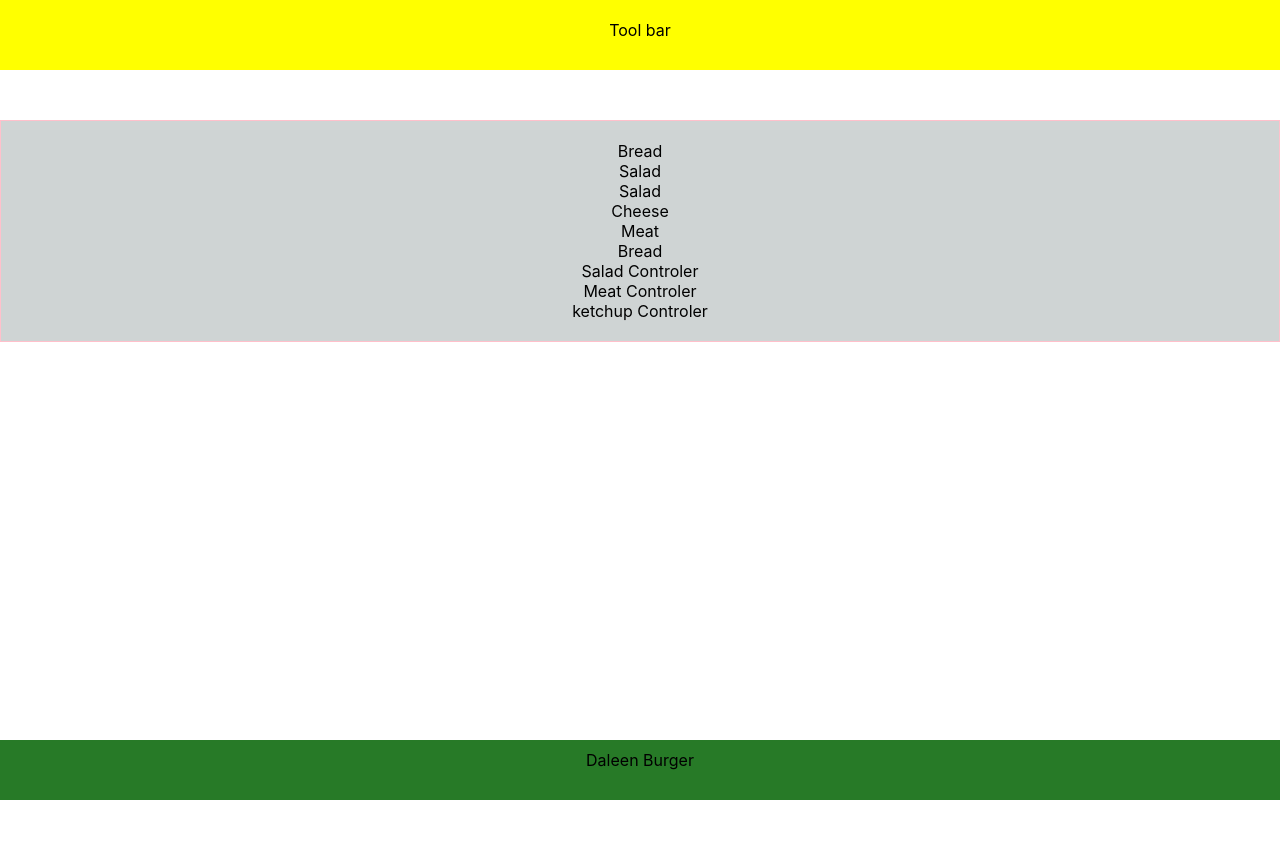
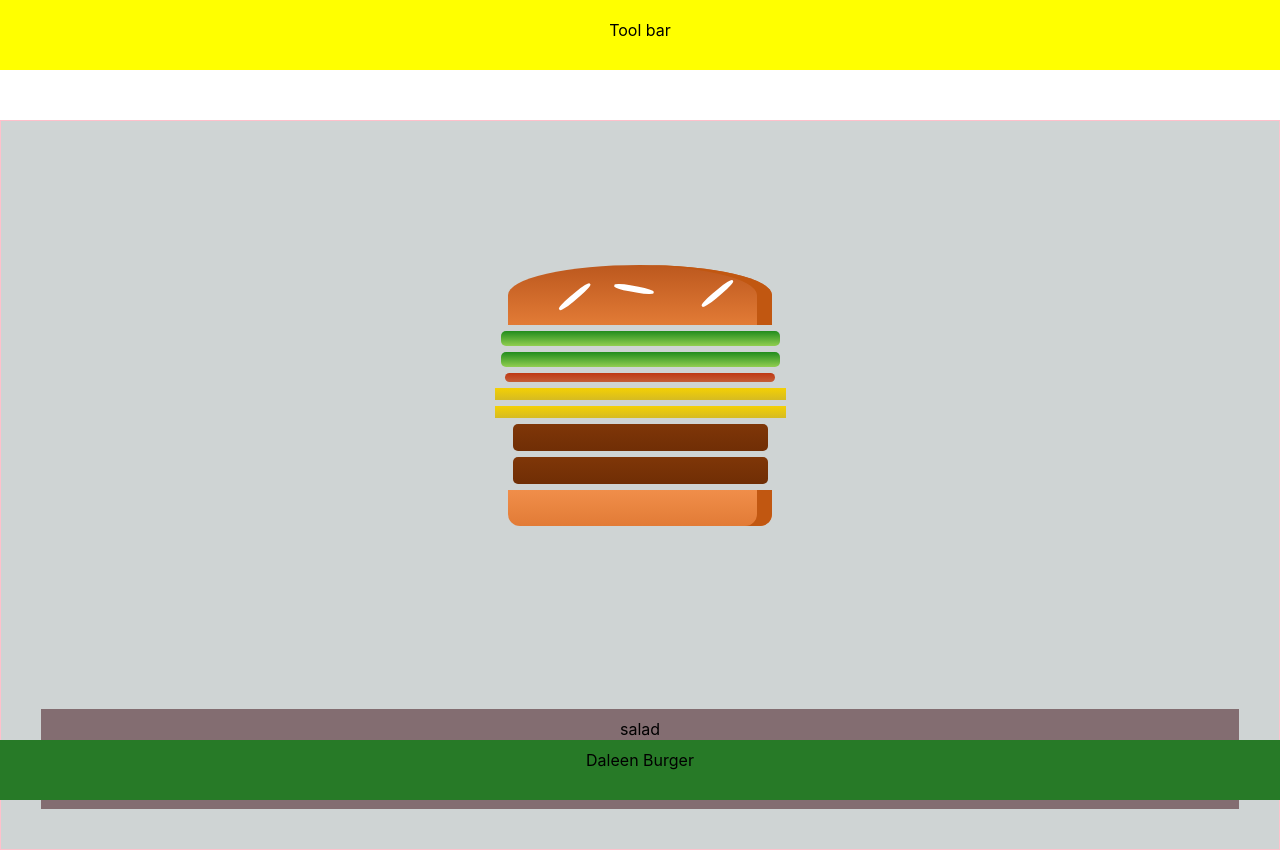
Before and after one commit to MajedDalain/Burger-Builder, a React (Create React App) app: page / in a window 1280 px wide. Before the commit the page ends 800 px from the top, so only its background shows below. Built offline with nearby package versions, Linux system fonts and the light colour scheme.

Commit message:
customization for burger ingridents

```diff
--- a/src/components/Burger/BuilderControls/BuilderControl/BuilderControl.js
+++ b/src/components/Burger/BuilderControls/BuilderControl/BuilderControl.js
@@ -3,7 +3,7 @@ import React from 'react'
 const builderControl = (props) => {
     return (
     <div>
-       {props.children}
+       <label>{props.label}</label>
     </div>)
 }
 
--- a/src/components/Burger/BuilderControls/BuilderControls.js
+++ b/src/components/Burger/BuilderControls/BuilderControls.js
@@ -2,12 +2,15 @@ import React from 'react';
 import BuilderControl from './BuilderControl/BuilderControl';
 import Aux from '../../../containers/hoc/Aux/Aux';
 
-const builderControls = () => {
+const builderControls = (props) => {
+
+    const controllersKeys = Object.keys(props.ingridents);
+
     return (
         <Aux>
-            <BuilderControl>Salad Controler</BuilderControl>
-            <BuilderControl>Meat Controler</BuilderControl>
-            <BuilderControl>ketchup Controler</BuilderControl>
+            <div>
+                {controllersKeys.map(el => <BuilderControl label={el}></BuilderControl>)}
+            </div>
         </Aux>
     )
 }
--- a/src/components/Burger/BurgerIngridents/BurgerIngrident/BurgerIngrident.js
+++ b/src/components/Burger/BurgerIngridents/BurgerIngrident/BurgerIngrident.js
@@ -1,19 +1,33 @@
 import React from 'react';
-
+import classes from './BurgerIngrident.module.css';
 
 const burgerIngrident = (props) => {
     switch(props.type) {
         case "salad":
-            return <div>Salad</div>
+            return <div className={classes.Salad}></div>
             break;
         case "meat":
-            return <div>Meat</div>
+            return <div className={classes.Meat}></div>
             break;
         case "cheese":
-            return <div>Cheese</div>
+            return <div className={classes.Cheese}></div>
+            break;
+        case "bacon":
+                return <div className={classes.Bacon}></div>
+                break;
+        case "top-bread":
+            return (
+                <div className={classes.BreadTop}>
+                    <div className={classes.Seed}></div>
+                    <div className={classes.Seed2}></div>
+                </div>
+            )
+            break;
+        case "bottom-bread":
+            return <div className={classes.BreadBottom}></div>
             break;
         default:
-            return <div>Bread</div>
+            return <div></div>
             break;
 
     }
--- a/src/components/Burger/BurgerIngridents/BurgerIngrident/BurgerIngrident.module.css
+++ b/src/components/Burger/BurgerIngridents/BurgerIngrident/BurgerIngrident.module.css
@@ -0,0 +1,85 @@
+.BreadTop {
+    width: 88%;
+    height: 20%;
+    border-radius: 50% 50% 0 0;
+    background: linear-gradient(#bc581e,#e27b36);
+    box-shadow: inset -15px 0 #c15711;
+    margin: auto;
+    margin-bottom: 2%;
+    position: relative;
+}
+.Seed{
+    width: 15%;
+    height: 10%;
+    background-color: white;
+    position: absolute;
+    top: 35%;
+    left: 40%;
+    border-radius: 40%;
+    transform: rotate(10deg);
+}
+.Seed:after {
+    width: 100%;
+    height: 100%;
+    background-color: white;
+    position: absolute;
+    content: "";
+    top: 300%;
+    left: -145%;
+    border-radius: 40%;
+    transform: rotate(-50deg);
+}
+
+.Seed:before {
+    width: 100%;
+    height: 100%;
+    background-color: white;
+    position: absolute;
+    content: "";
+    top: -170%;
+    left: 210%;
+    border-radius: 40%;
+    transform: rotate(-50deg);
+}
+
+.BreadBottom {
+    width: 88%;
+    height: 12%;
+    border-radius: 0 0 12px 12px;
+    background: linear-gradient(#f08e4a,#e27b36);
+    box-shadow: inset -15px 0 #c15711;
+    margin: auto;
+    margin-top: 2%;
+}
+
+.Salad {
+   width: 93%;
+   height: 5%;
+   margin: 2% auto;
+   background: linear-gradient(#228c1d,#91ce50);
+   border-radius: 5px;
+}
+
+.Meat {
+    width: 85%;
+    height: 9%;
+    margin: 2% auto;
+    background: linear-gradient(#7f3608,#702e05);
+    border-radius: 5px;
+}
+
+.Bacon {
+    width: 90%;
+    height: 3%;
+    margin: 2% auto;
+    background: linear-gradient(#bf3813,#c45e38);
+    border-radius: 5px;
+}
+
+.Cheese {
+    width: 97%;
+    height: 4%;
+    margin: 2% auto;
+    background: linear-gradient(#f4d004,#d6bb22);
+
+}
--- a/src/containers/BurgerBuilder/BurgerBuilder.js
+++ b/src/containers/BurgerBuilder/BurgerBuilder.js
@@ -11,8 +11,9 @@ class BurgerBuilder extends Component {
         this.state = {
             ingridents: {
             salad:2,
-            cheese: 1,
-            meat:1
+            bacon:1,
+            cheese: 2,
+            meat:2,
         },
         totalPrice: 0
         }
@@ -23,8 +24,12 @@ class BurgerBuilder extends Component {
     render() {
         return (
         <Aux>
+            <div className= {classes.BurgerIngridents}>
             <Burger ingridents = {this.state.ingridents}/>
-            <BuilderControls/>
+            </div>
+            <div className={classes.BuilderControls}>
+             <BuilderControls ingridents = {this.state.ingridents}/>
+            </div>
         </Aux>
         )
     }
--- a/src/containers/BurgerBuilder/BurgerBuilder.module.css
+++ b/src/containers/BurgerBuilder/BurgerBuilder.module.css
@@ -2,6 +2,14 @@
     background-color: rgb(58, 99, 211);
     margin: 20px;
     padding: 20px;
+}
+
+.BurgerIngridents {
+    /* background-color: pink; */
+    width: 300px;
+    height: 300px;
+    margin: auto;
+    padding: 10%;
 }
 
 .BuilderControls {
```
